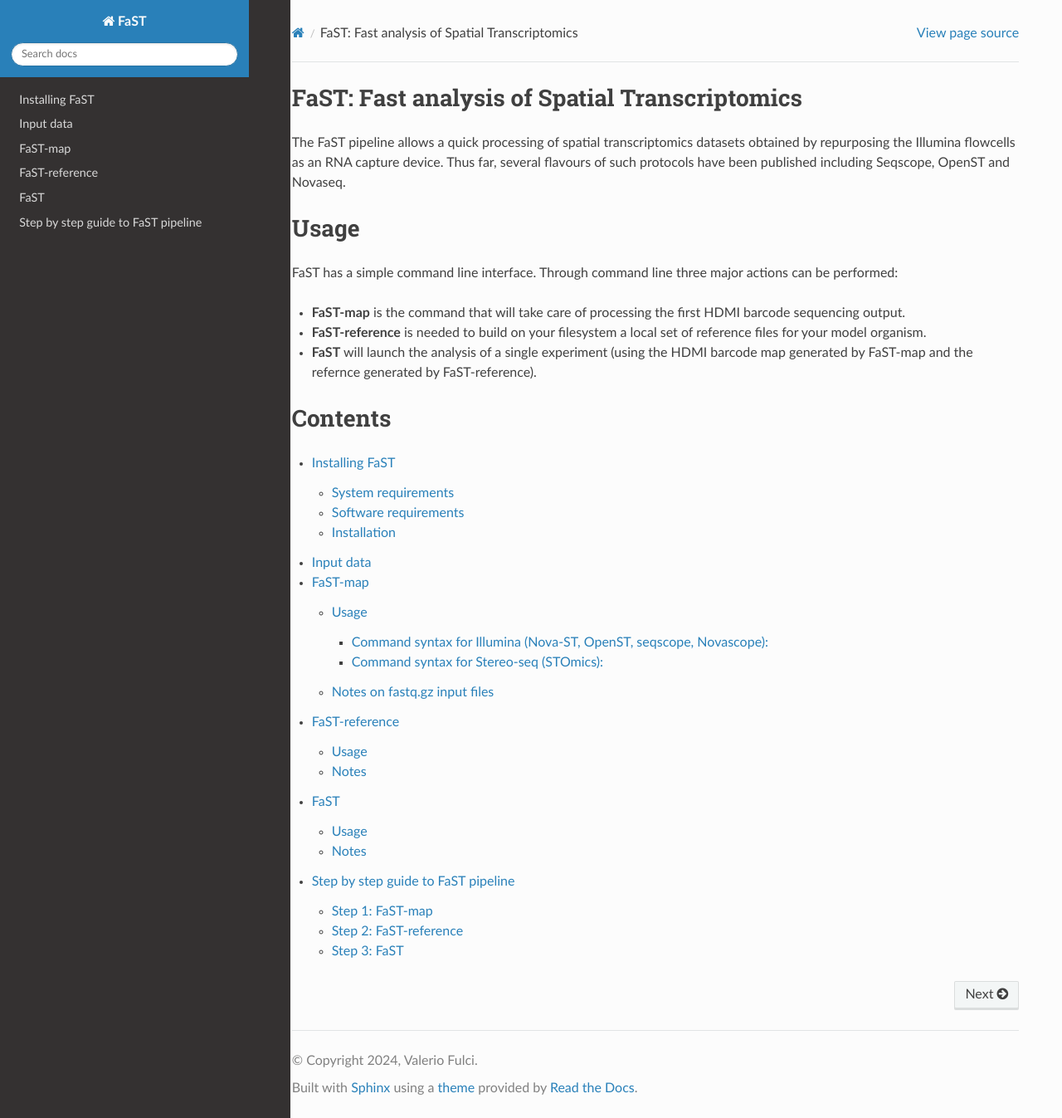
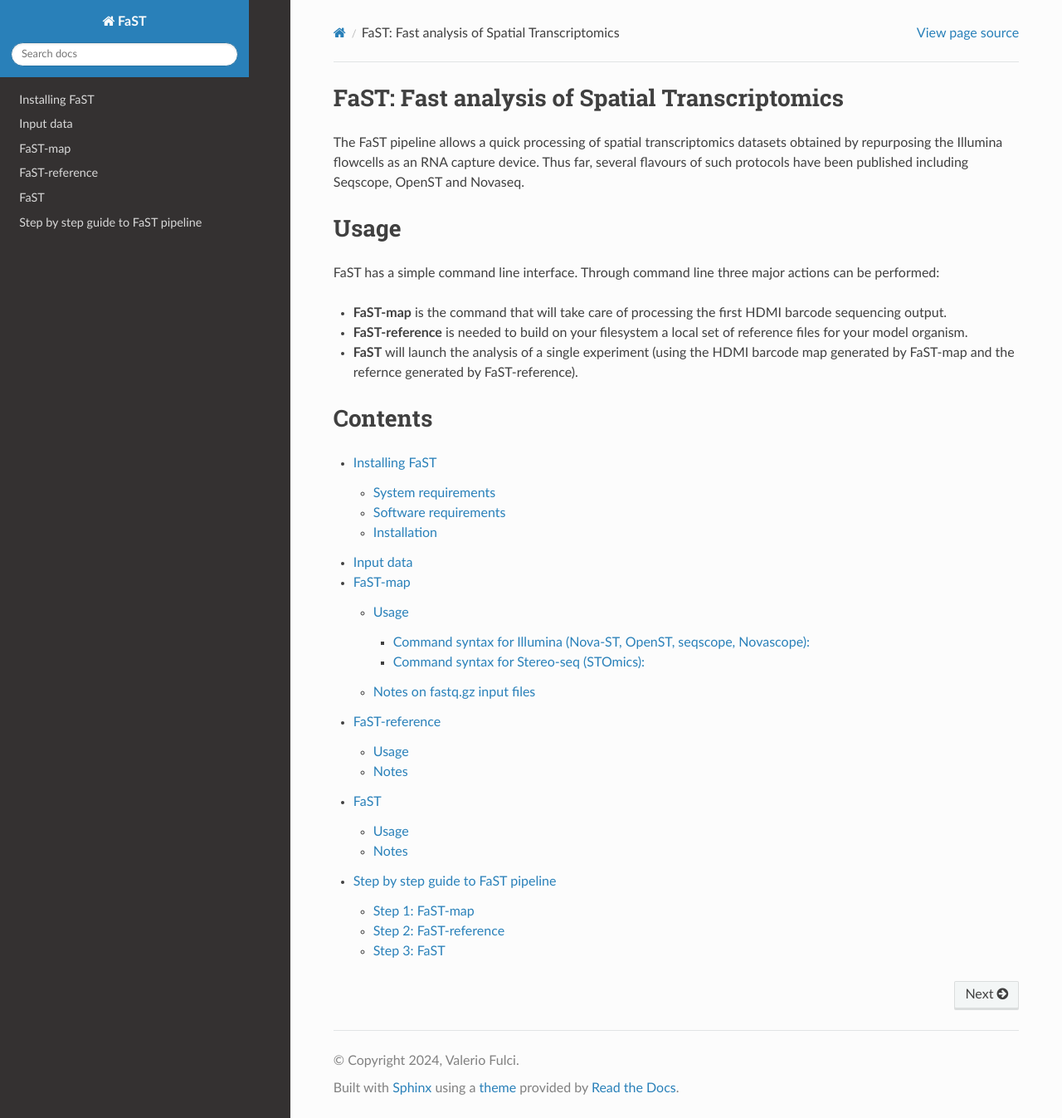
Before and after one commit to flcvlr/FaST, a Sphinx documentation site: the page built from docs/index.rst, in a window 1280 px wide and 1347 px high. Shown: the whole window at 83% size. Built offline with Sphinx 7.4.7 and the Read the Docs theme 3.1.0, drawn with Linux system fonts in a browser that asks for light colours; pages that are not in the unit, such as notebooks, are missing from menus.

Commit message:
Increase side space

```diff
--- a/docs/_static/css/custom.css
+++ b/docs/_static/css/custom.css
@@ -5,3 +5,11 @@
 .wy-nav-side {
     width: 350px;
 }
+
+.wy-side-scroll {
+    width: 350px;
+}
+
+.wy-nav-content-wrap {
+    margin-left: 350px;
+}
```
